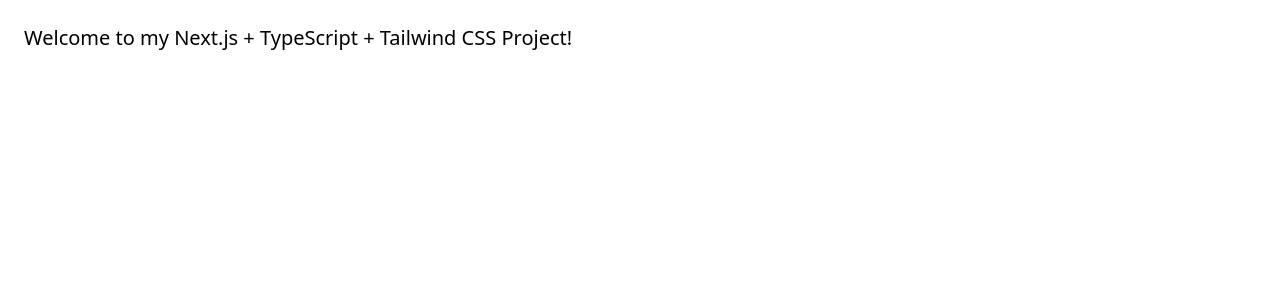
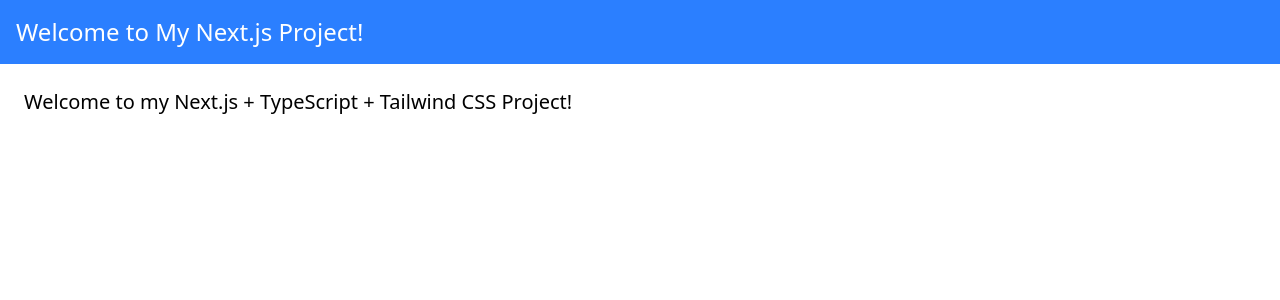
Before and after one commit to amikoelvis/alx-project-0x02-setup, a Next.js app in the folder alx-project-0x02/: page / in a window 1280 px wide. Shown: the top 300 px of the page. Built offline with nearby package versions, Linux system fonts and the light colour scheme.

Commit message:
Update pages/index.tsx and Header.tsx with content

```diff
--- a/alx-project-0x02/components/layout/Header.tsx
+++ b/alx-project-0x02/components/layout/Header.tsx
@@ -0,0 +1,9 @@
+import React from "react";
+
+const Header: React.FC = () => (
+  <header className="bg-blue-500 p-4 text-white">
+    <h1 className="text-2xl">Welcome to My Next.js Project!</h1>
+  </header>
+)
+
+export default Header;
--- a/alx-project-0x02/pages/index.tsx
+++ b/alx-project-0x02/pages/index.tsx
@@ -1,6 +1,11 @@
-const Home: React.FC = () => (
-  <div className="p-6">
-      <h1 className="text-xl">Welcome to my Next.js + TypeScript + Tailwind CSS Project!</h1>
+import Header from '../components/layout/Header'
+
+const Home = () => (
+  <div>
+    <Header />
+    <main className="p-6">
+      <h2 className="text-xl">Welcome to my Next.js + TypeScript + Tailwind CSS Project!</h2>
+    </main>
   </div>
 )
 
```
